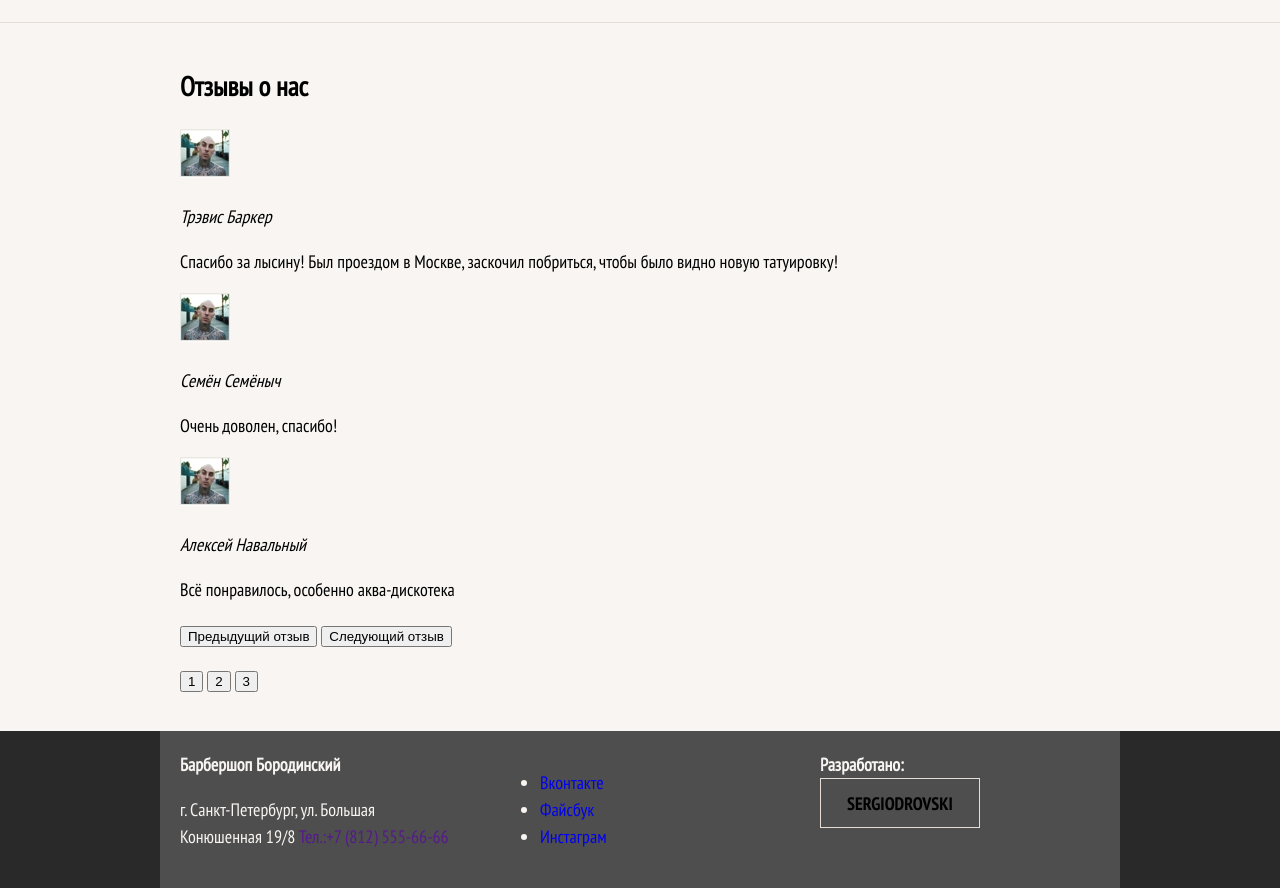
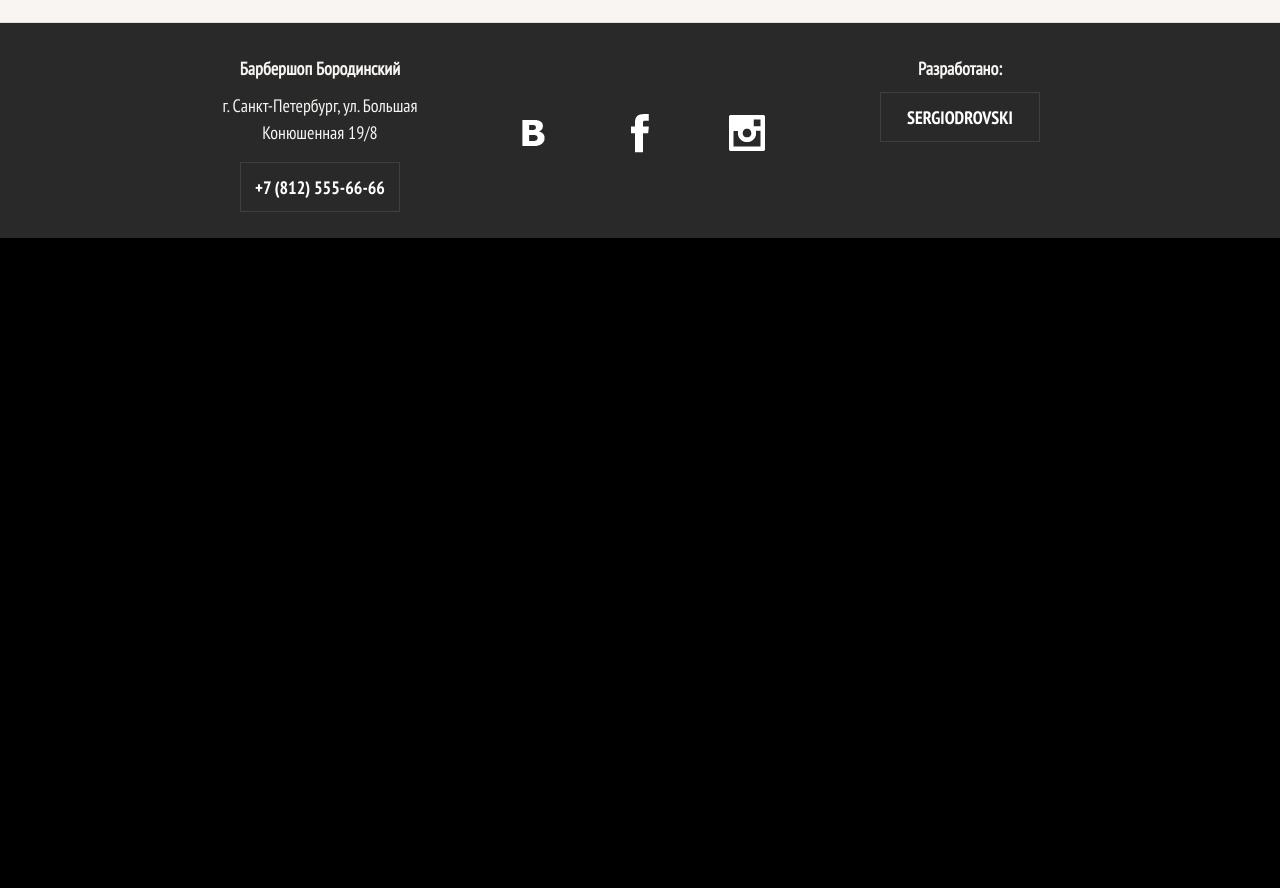
Before and after one commit to SergoDrovski/barbershop-project2, a website: page app/index.html in a window 1280 px wide. Shown: the part 1660-2548 px from the top of the page. After the commit the page ends 1898 px from the top, so only its background shows below. Drawn offline with Linux system fonts and the light colour scheme.

Commit message:
file changes

```diff
--- a/app/css/sass/style.scss
+++ b/app/css/sass/style.scss
@@ -1099,8 +1099,6 @@ img {
 .news--to-all {
   margin-right: auto;
   margin-left: auto;
-
-
 }
 
 .button {
@@ -1217,22 +1215,106 @@ img {
   background-color: #292929;
 }
 
+.page-footer--wrapper {
+  display: grid;
+
+  padding-top: 32px;
+  padding-bottom: 25px;
+}
+
+.page-footer--contacts {
+  padding-right: 20px;
+  padding-left: 20px;
+}
+
+.contacts--title,
+.copyright--text {
+  display: block;
+
+  margin-bottom: 10px;
+
+  text-align: center;
+}
+
+.contacts--text {
+  margin: 0;
+  text-align: center;
+}
+
+.contacts--phone {
+  margin-top: 16px;
+}
+
+.contacts--phone,
+.copyright--link {
+  margin-right: auto;
+  margin-left: auto;
+
+  color: #ffffff;
+  border-color: #3f3f3f;
+}
+
+.page-footer--social {
+  margin-top: 27px;
+  margin-bottom: 30px;
+}
+
 .social--title {
   display: none;
 }
 
-.page-footer--contacts,
-.page-footer--social,
-.page-footer--copyright {
-  padding: 20px;
+.social--list {
+  display: flex;
+
+  margin: 0;
+  padding: 0;
 
   list-style-type: none;
-
-  background-color: #4e4e4e;
 }
 
-.page-footer--wrapper {
-  display: grid;
+.social--item {
+  position: relative;
+  flex: 1 1 214px;
+
+  height: 101px;
+
+  text-align: center;
+}
+
+.social--link--vkontakte::before {
+  position: absolute;
+  top: calc(50% - 13px);
+  left: calc(50% - 11px);
+
+  width: 23px;
+  height: 26px;
+  background-image: url("../img/v.png");
+
+  content: "";
+}
+
+.social--link--facebook::before {
+  position: absolute;
+  top: calc(50% - 19px);
+  left: calc(50% - 9px);
+
+  width: 18px;
+  height: 39px;
+  background-image: url("../img/facebook.png");
+
+  content: "";
+}
+
+.social--link--instagram::before {
+  position: absolute;
+  top: calc(50% - 18px);
+  left: calc(50% - 18px);
+
+  width: 36px;
+  height: 36px;
+  background-image: url("../img/inst.png");
+
+  content: "";
 }
 
 @media (min-width: 660px) {
@@ -1253,6 +1335,10 @@ img {
     grid-row-start: 2;
   }
 }
+
+/*-------------------------------------------------------------------------------------------*/
+/*------------------------------------BLOCK FORM---------------------------------------------*/
+
 
 @media (max-width: 659px) {
   .content {
--- a/app/index.html
+++ b/app/index.html
@@ -123,44 +123,44 @@
       </div>
     </section>
 
-    <section class="reviews">
+    <!--<section class="reviews">
       <div class="content">
-        <div class="reviews--wrapper slider">
-          <h2 class="reviews--title">Отзывы о нас</h2>
-          <a href="#" class="reviews--write button">Оставить отзыв</a>
-          <div class="reviews--list slider--list">
-            <blockquote class="reviews--item slider--item">
-              <p class="reviews--author-picture">
-                <img src="img/Layer_36.jpg" width="50" height="33" alt="Фото клиента" class="reviews--author-image">
+        <div class="reviews&#45;&#45;wrapper slider">
+          <h2 class="reviews&#45;&#45;title">Отзывы о нас</h2>
+          <a href="#" class="reviews&#45;&#45;write button">Оставить отзыв</a>
+          <div class="reviews&#45;&#45;list slider&#45;&#45;list">
+            <blockquote class="reviews&#45;&#45;item slider&#45;&#45;item">
+              <p class="reviews&#45;&#45;author-picture">
+                <img src="img/Layer_36.jpg" width="50" height="33" alt="Фото клиента" class="reviews&#45;&#45;author-image">
               </p>
-              <cite class="reviews--author-name">Трэвис Баркер</cite>
-              <p class="reviews--text">Спасибо за лысину! Был проездом в Москве, заскочил побриться, чтобы было видно новую татуировку!</p>
+              <cite class="reviews&#45;&#45;author-name">Трэвис Баркер</cite>
+              <p class="reviews&#45;&#45;text">Спасибо за лысину! Был проездом в Москве, заскочил побриться, чтобы было видно новую татуировку!</p>
             </blockquote>
-            <blockquote class="reviews--item slider--item">
-              <p class="reviews--author-picture">
-                <img src="img/Layer_36.jpg" width="50" height="33" alt="Фото клиента" class="reviews--author-image">
+            <blockquote class="reviews&#45;&#45;item slider&#45;&#45;item">
+              <p class="reviews&#45;&#45;author-picture">
+                <img src="img/Layer_36.jpg" width="50" height="33" alt="Фото клиента" class="reviews&#45;&#45;author-image">
               </p>
-              <cite class="reviews--author-name">Семён Семёныч</cite>
-              <p class="reviews--text">Очень доволен, спасибо!</p>
+              <cite class="reviews&#45;&#45;author-name">Семён Семёныч</cite>
+              <p class="reviews&#45;&#45;text">Очень доволен, спасибо!</p>
             </blockquote>
-            <blockquote class="reviews--item slider--item">
-              <p class="reviews--author-picture">
-                <img src="img/Layer_36.jpg" width="50" height="33" alt="Фото клиента" class="reviews--author-image">
+            <blockquote class="reviews&#45;&#45;item slider&#45;&#45;item">
+              <p class="reviews&#45;&#45;author-picture">
+                <img src="img/Layer_36.jpg" width="50" height="33" alt="Фото клиента" class="reviews&#45;&#45;author-image">
               </p>
-              <cite class="reviews--author-name">Алексей Навальный</cite>
-              <p class="reviews--text">Всё понравилось, особенно аква-дискотека</p>
+              <cite class="reviews&#45;&#45;author-name">Алексей Навальный</cite>
+              <p class="reviews&#45;&#45;text">Всё понравилось, особенно аква-дискотека</p>
             </blockquote>
-            <button class="reviews--prev" type="button">Предыдущий отзыв</button>
-            <button class="reviews--next" type="button">Следующий отзыв</button>
+            <button class="reviews&#45;&#45;prev" type="button">Предыдущий отзыв</button>
+            <button class="reviews&#45;&#45;next" type="button">Следующий отзыв</button>
           </div>
-          <p class="reviews--toggles slider--toggles">
-            <button class="slider--toggle" type="button">1</button>
-            <button class="slider--toggle" type="button">2</button>
-            <button class="slider--toggle" type="button">3</button>
+          <p class="reviews&#45;&#45;toggles slider&#45;&#45;toggles">
+            <button class="slider&#45;&#45;toggle" type="button">1</button>
+            <button class="slider&#45;&#45;toggle" type="button">2</button>
+            <button class="slider&#45;&#45;toggle" type="button">3</button>
           </p>
         </div>
       </div>
-    </section>
+    </section>-->
   </main>
 
   <footer class="page-footer">
@@ -168,8 +168,8 @@
       <div class="page-footer--wrapper">
         <div class="page-footer--contacts contacts">
           <b class="contacts--title">Барбершоп Бородинский</b>
-          <p class="contacts--text">г. Санкт-Петербург, ул. Большая Конюшенная 19/8
-            <a href="" class="contacts--phone"><span class="contacts--phone-mobile">Тел.:</span>+7 (812) 555-66-66</a>
+          <p class="contacts--text">г. Санкт-Петербург, ул. Большая Конюшенная 19/8<br>
+            <a href="" class="contacts--phone button"><span class="contacts--phone-mobile visually-hidden">Тел.:</span>+7 (812) 555-66-66</a>
           </p>
         </div>
 
@@ -177,13 +177,13 @@
           <b class="social--title">Давайте дружить!</b>
           <ul class="social--list">
             <li class="social--item">
-              <a href="#" class="social--link social--link--vkontakte">Вконтакте</a>
+              <a href="#" class="social--link social--link--vkontakte"><span class="visually-hidden">Вконтакте</span></a>
             </li>
             <li class="social--item">
-              <a href="#" class="social--link social--link--facebook">Файсбук</a>
+              <a href="#" class="social--link social--link--facebook"><span class="visually-hidden">Файсбук</span></a>
             </li>
             <li class="social--item">
-              <a href="#" class="social--link social--link--instagram">Инстаграм</a>
+              <a href="#" class="social--link social--link--instagram"><span class="visually-hidden">Инстаграм</span></a>
             </li>
           </ul>
         </div>
```
Also changed, not shown: app/css/style.css, app/img/facebook-active.png (added), app/img/facebook.png (added), app/img/inst-active.png (added), app/img/inst.png (added), app/img/v-active.png (added), app/img/v.png (added).
